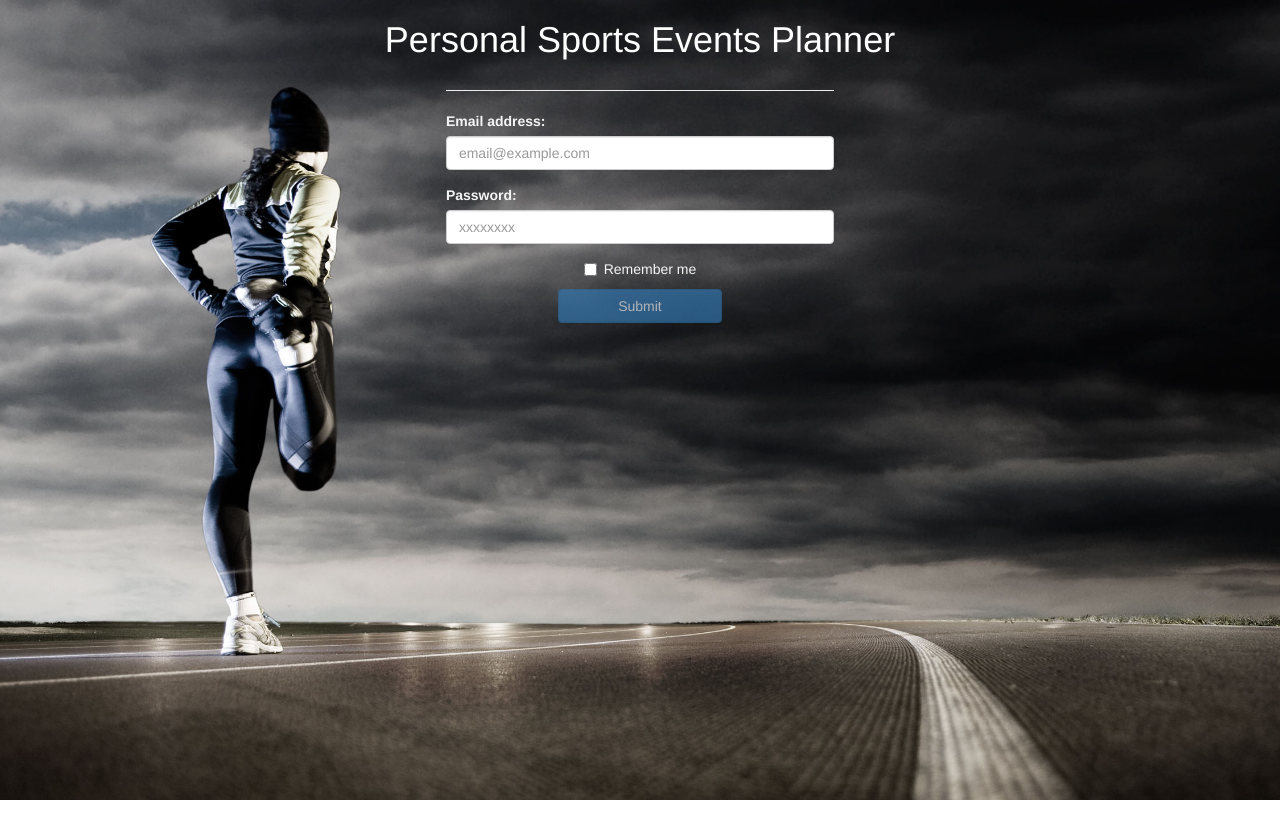
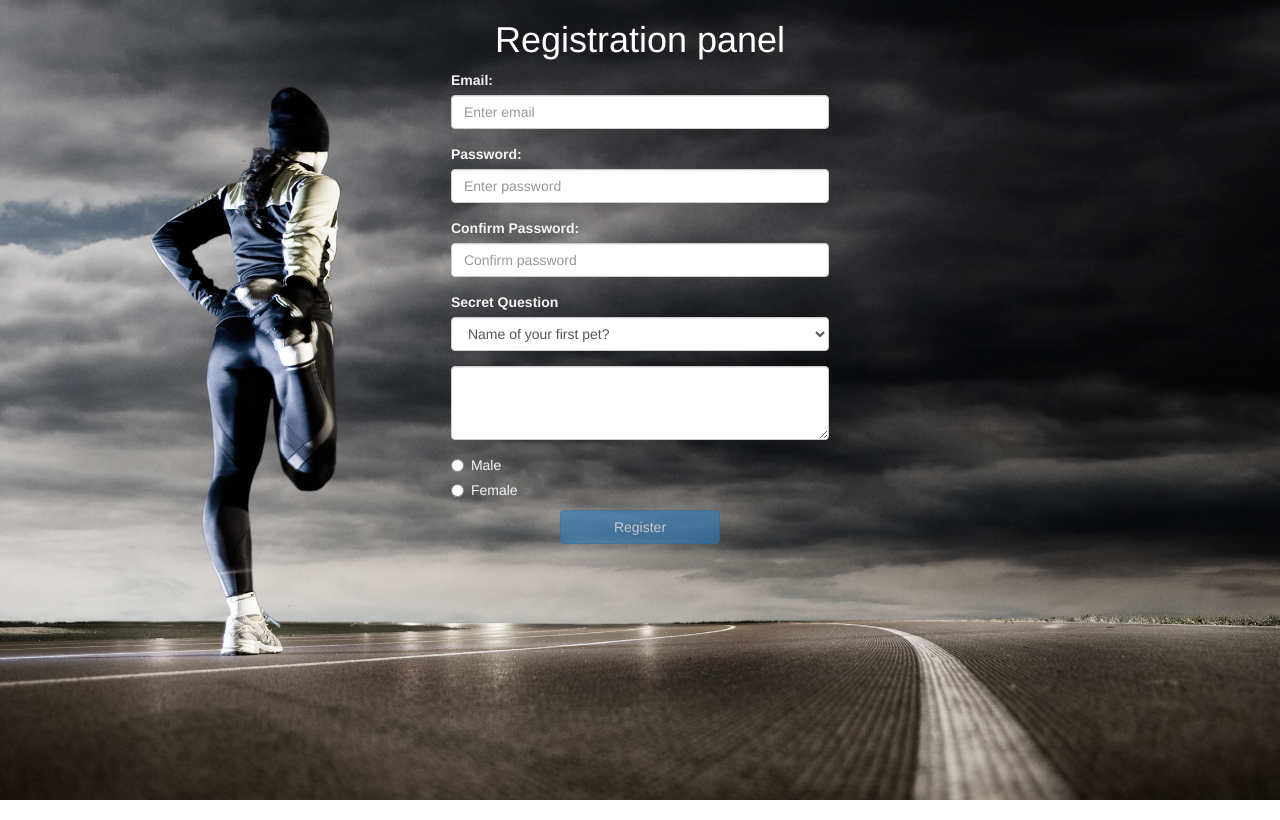
Before and after one commit to mstanciu/sEvents, an Angular app: page /register in a window 1280 px wide. Before the commit this address led to /login. Built offline with nearby package versions, Linux system fonts and the light colour scheme.

Commit message:
login + register

```diff
--- a/src/app/app.component.ts
+++ b/src/app/app.component.ts
@@ -14,6 +14,5 @@ export class AppComponent implements OnInit {
   }
 
   ngOnInit() {
-    this.route.navigate(['/login']);
   }
 }
--- a/src/app/app.module.ts
+++ b/src/app/app.module.ts
@@ -7,13 +7,15 @@ import { AuthComponent } from './auth/auth.component';
 import { LoginComponent } from './auth/login/login.component';
 import { RegisterComponent } from './auth/register/register.component';
 import { AppRoutingModule } from './routing.module';
+import { AccountComponent } from './auth/account/account.component';
 
 @NgModule({
   declarations: [
     AppComponent,
     AuthComponent,
     LoginComponent,
-    RegisterComponent
+    RegisterComponent,
+    AccountComponent
   ],
   imports: [
     BrowserModule,
--- /dev/null
+++ b/src/app/auth/account/account.component.html
@@ -0,0 +1,3 @@
+<p>
+  account works!
+</p>
--- /dev/null
+++ b/src/app/auth/account/account.component.ts
@@ -0,0 +1,15 @@
+import { Component, OnInit } from '@angular/core';
+
+@Component({
+  selector: 'app-account',
+  templateUrl: './account.component.html',
+  styleUrls: ['./account.component.css']
+})
+export class AccountComponent implements OnInit {
+
+  constructor() { }
+
+  ngOnInit() {
+  }
+
+}
--- a/src/app/auth/login/login.component.html
+++ b/src/app/auth/login/login.component.html
@@ -2,7 +2,6 @@
   <h1>
     Personal Sports Events Planner
   </h1>
-
 </div>
 <div class="container">
   <div class="row ">
--- a/src/app/auth/register/register.component.css
+++ b/src/app/auth/register/register.component.css
@@ -0,0 +1,9 @@
+span {
+    color:red;
+}
+
+.container {
+    color:whitesmoke;
+    heght:98%;
+    width:98%;
+}
--- a/src/app/auth/register/register.component.html
+++ b/src/app/auth/register/register.component.html
@@ -1 +1,111 @@
-<p>Merge</p>
+<div style="text-align:center;color:white">
+  <h1>
+    Registration panel
+  </h1>
+</div>
+<div class="container">
+  <div class="rows">
+    <div class="col-lg-4 col-md-4 col-xs-12 col-md-offset-4 col-lg-offset-4">
+      <form (ngSubmit)="onSubmit()" #f="ngForm">
+          <div class="form-group">
+            <label for="email">Email:</label>
+            <input
+            type="email"
+            class="form-control"
+            id="email"
+            placeholder="Enter email"
+            name="email"
+            ngModel
+            required
+            email
+            #email="ngModel">
+            <span
+            class="help-block form-group"
+            *ngIf="!email.valid && email.touched">Please enter a valid email!</span>
+          </div>
+          <div class="form-group">
+            <label for="pwd">Password:</label>
+            <input
+            type="password"
+            class="form-control"
+            id="pwd"
+            placeholder="Enter password"
+            name="pwd"
+            ngModel
+            required
+            #pwd="ngModel"
+            value=0;
+            >
+          </div>
+          <span
+              class="help-block"
+              *ngIf="pwd.value !== null && pwd.value.length < 6 && pwd.touched"
+          >
+          At least 6 characters!
+          </span>
+          <span
+          class="help-block"
+          *ngIf="!pwd.valid && pwd.touched"
+          >
+            Please enter a password!
+          </span>
+          <div class="form-group">
+            <label for="pwd">Confirm Password:</label>
+            <input
+            type="password"
+            class="form-control"
+            id="pwd2"
+            placeholder="Confirm password"
+            name="pwd2"
+            ngModel
+            required
+            #pwd2="ngModel"
+            >
+          </div>
+          <span class="help-block"
+          *ngIf="pwd2.touched && !pwd2.valid"
+         >Please enter a password!</span>
+          <span class="help-block"
+          *ngIf="pwd2.value !== pwd.value"
+         >The password don't match!</span>
+          <span class="help-block"
+          *ngIf="pwd2.valid && pwd2.value === pwd.value" style="color:greenyellow;" >Password match!!</span>
+        <div class="form-group">
+          <label for="secret">Secret Question</label>
+          <select
+          class="form-control"
+          name="secret"
+          id="secret"
+          [ngModel]="'pet'">
+          <option value="pet">Name of your first pet?</option>
+          <option value="teacher">Name of your first Teacher?</option>
+          <option value="school">Where did you finish school?</option>
+          <option value="mother">Your mother's middle name?</option>
+          </select>
+        </div>
+        <div class="form-group">
+          <textarea
+          class="form-control"
+          name="QA" rows="3"
+          [(ngModel)]="answer"></textarea>
+        </div>
+        <div class="radio" *ngFor="let g of genders">
+          <label for="">
+          <input
+          type="radio"
+          name="gender"
+          ngModel
+          [value]="g"
+          required
+          >
+          {{g}}
+        </label>
+        </div>
+         <div class="col-md-6 col-lg-6 col-lg-offset-3 col-md-offset-3 col-xs-6 col-xs-offset-3">
+            <button type="submit" class="btn btn-primary btn-md btn-block"
+            [disabled]="!f.valid || (pwd.value !== pwd2.value) || (pwd.value !== null && pwd.value.length < 6)">Register</button>
+         </div>
+      </form>
+    </div>
+  </div>
+</div>
--- a/src/app/auth/register/register.component.ts
+++ b/src/app/auth/register/register.component.ts
@@ -1,4 +1,6 @@
-import { Component, OnInit } from '@angular/core';
+import { Component, OnInit, ViewChild } from '@angular/core';
+import { NgForm } from "@angular/forms";
+import { FormGroup }  from '@angular/forms';
 
 @Component({
   selector: 'app-register',
@@ -6,10 +8,26 @@ import { Component, OnInit } from '@angular/core';
   styleUrls: ['./register.component.css']
 })
 export class RegisterComponent implements OnInit {
+  @ViewChild('f') signUp: NgForm;
+  signUpGroup: FormGroup;
+  answer = '';
+  genders = ['Male','Female'];
+  pwd = '';
 
   constructor() { }
 
   ngOnInit() {
+
   }
 
+  onSubmit() {
+    console.log(
+      this.signUp.value.email + ' ' +
+      this.signUp.value.pwd + ' ' +
+      this.signUp.value.secret + ' ' +
+      this.signUp.value.QA + ' ' +
+      this.signUp.value.gender
+    );
+
+  }
 }
```
Also changed, not shown: src/app/auth/account/account.component.css (added).
